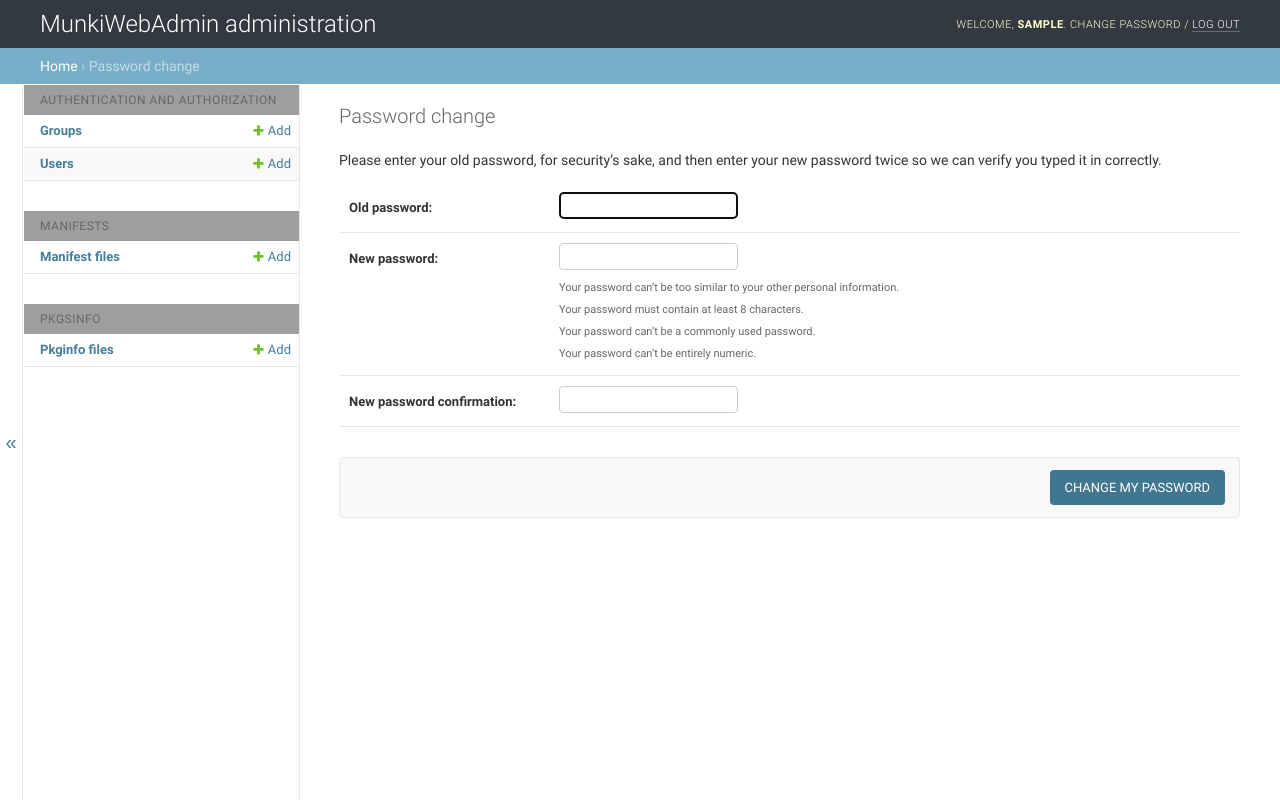
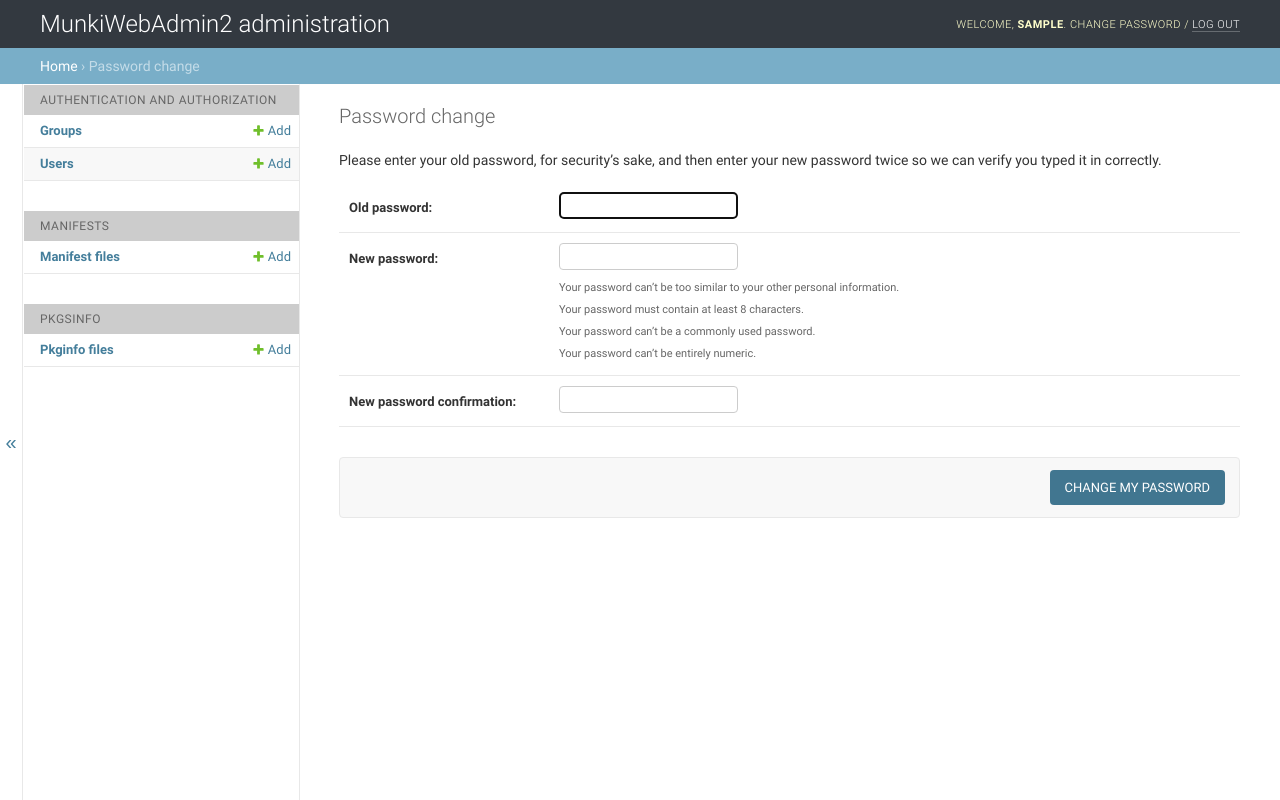
Before and after one commit to munki/mwa2, a Django app: a page that uses munkiwebadmin/templates/admin/base_site.html in a window 1280 px wide. Run offline with Django 3.2, Linux system fonts and the light colour scheme; the visitor is signed in with stand-in values (Sample User, id 1); grey boxes are pictures that could not be loaded.

Commit message:
Address console messages when using admin interface. Fixes #10

```diff
--- a/munkiwebadmin/templates/admin/base_site.html
+++ b/munkiwebadmin/templates/admin/base_site.html
@@ -11,13 +11,13 @@
 #	}
 
 #branding h1{ color: #fff; }
-.module h2, .module caption, .inline-group h2 { background:#ccc url(/admin_media/img/admin/nav-bg.gif) bottom left repeat-x; color: #333940; }
+.module h2, .module caption, .inline-group h2 { background:#ccc bottom left repeat-x; color: #333940; }
 a.section:link, a.section:visited { color: #666666; }
 </style>
 {% endblock %}
 
 {% block branding %}
-<h1 id="site-name">{% trans 'MunkiWebAdmin administration' %}</h1>
+<h1 id="site-name">{% trans 'MunkiWebAdmin2 administration' %}</h1>
 {% endblock %}
 
 {% block nav-global %}{% endblock %}
--- a/munkiwebadmin/templates/base.html
+++ b/munkiwebadmin/templates/base.html
@@ -77,7 +77,7 @@
           </li>-->
         </ul>
         <ul class="nav navbar-nav navbar-right">
-          <li id="admin" class="loginlogout"><a href="/admin">Admin</a></li>
+          <li id="admin" class="loginlogout"><a href="/admin/">Admin</a></li>
           <li id="login" class="loginlogout">
             {% if user.is_authenticated %}
               <a href="/logout/">Logout {{ user.username }}</a>
```
